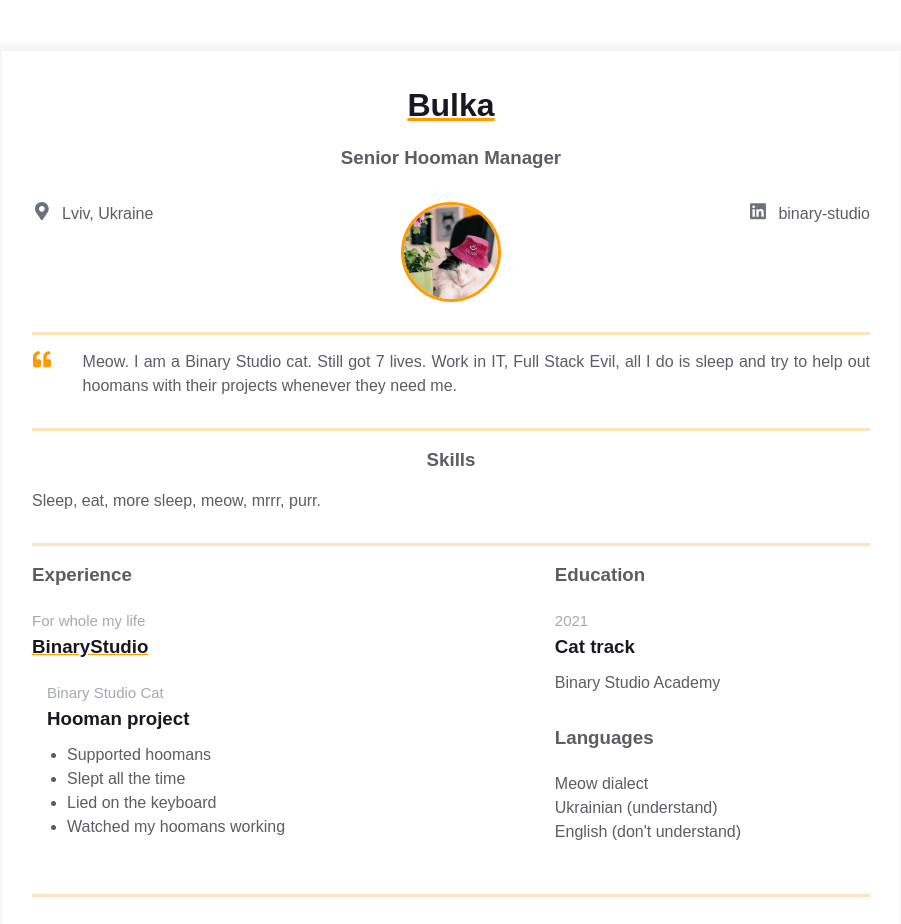
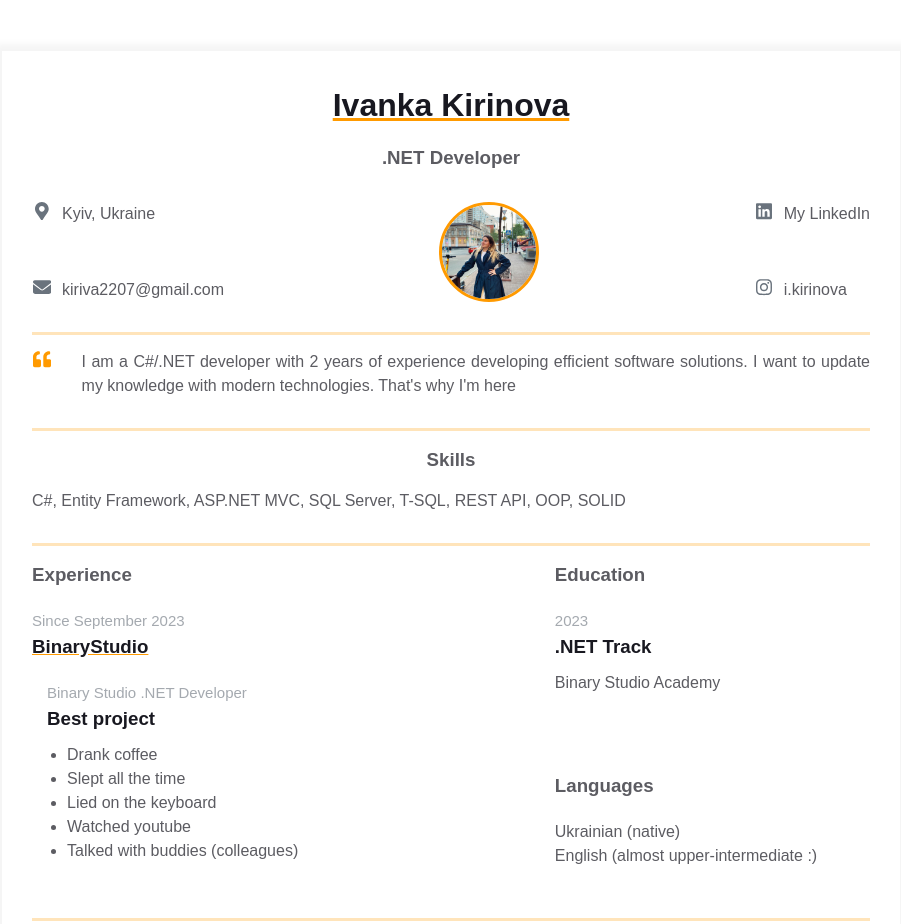
Before and after one commit to DesperateDreamer/homepage, a plain HTML site: page index.html in a window 1280 px wide. Shown: the whole page, without its empty margins (189-1090 px from the left). Drawn offline with Linux system fonts and the light colour scheme.

Commit message:
Update the cv with my own info

```diff
--- a/index.html
+++ b/index.html
@@ -2,7 +2,7 @@
 <html>
   <head>
     <meta charset="UTF-8" />
-    <title>Résumé</title>
+    <title>CV Kirinova</title>
     <link rel="stylesheet" href="styles.css">
     <meta name="viewport" content="width=device-width, initial-scale=1" />
   </head>
@@ -11,8 +11,8 @@
         <div class="resume">
           <div class="container">
             <div class="resume__block">
-              <h1 class="contact-info__header">Bulka</h1>
-              <h3 class="contact-info__sub-header">Senior Hooman Manager</h3>
+              <h1 class="contact-info__header">Ivanka Kirinova</h1>
+              <h3 class="contact-info__sub-header">.NET Developer</h3>
 
               <div class="contact_info_container fh">
                 <div class="contact-info__block">
@@ -24,16 +24,25 @@
                             </path>
                           </svg>
                         </div>
-                        <span>Lviv, Ukraine</span>
+                        <span>Kyiv, Ukraine</span>
+                    </a>
+                    <a href="mailto: kiriva2207@gmail.com" rel="author" class="contact-info__item">
+                        <div class="contact-info__item-icon-wrapper">
+                            <svg class="contact-info__item-icon" xmlns="http://www.w3.org/2000/svg" height="1em" viewBox="0 0 512 512">
+                                <path
+                                    d="M48 64C21.5 64 0 85.5 0 112c0 15.1 7.1 29.3 19.2 38.4L236.8 313.6c11.4 8.5 27 8.5 38.4 0L492.8 150.4c12.1-9.1 19.2-23.3 19.2-38.4c0-26.5-21.5-48-48-48H48zM0 176V384c0 35.3 28.7 64 64 64H448c35.3 0 64-28.7 64-64V176L294.4 339.2c-22.8 17.1-54 17.1-76.8 0L0 176z"/>
+                            </svg>
+                        </div>
+                        <span>kiriva2207@gmail.com</span>
                     </a>
                 </div>
 
                 <div class="contact-info__block contact-info__block--center">
-                  <img class="contact-info__avatar" src="assets/avatar.png" alt="Avatar">
+                  <img class="contact-info__avatar" src="assets/omgMyPhoto.jpg" alt="Avatar">
                 </div>
 
                 <div class="contact-info__block">
-                    <a href="https://ua.linkedin.com/company/binary-studio_241166" rel="author" class="contact-info__item">
+                    <a href="https://www.linkedin.com/in/ivanna-kirinova-9a1934223/" rel="author" class="contact-info__item">
                         <div class="contact-info__item-icon-wrapper">
                           <svg class="contact-info__item-icon" xmlns="http://www.w3.org/2000/svg" viewBox="0 0 448 512">
                             <path
@@ -41,9 +50,19 @@
                             </path>
                           </svg>
                         </div>
-                        <span>binary-studio</span>
+                        <span>My LinkedIn</span>
+                    </a>
+                    <a href="https://www.instagram.com/i.kirinova/" rel="author" class="contact-info__item">
+                        <div class="contact-info__item-icon-wrapper">
+                            <svg class="contact-info__item-icon" xmlns="http://www.w3.org/2000/svg" height="1em" viewBox="0 0 448 512">
+                                <path
+                                d="M224.1 141c-63.6 0-114.9 51.3-114.9 114.9s51.3 114.9 114.9 114.9S339 319.5 339 255.9 287.7 141 224.1 141zm0 189.6c-41.1 0-74.7-33.5-74.7-74.7s33.5-74.7 74.7-74.7 74.7 33.5 74.7 74.7-33.6 74.7-74.7 74.7zm146.4-194.3c0 14.9-12 26.8-26.8 26.8-14.9 0-26.8-12-26.8-26.8s12-26.8 26.8-26.8 26.8 12 26.8 26.8zm76.1 27.2c-1.7-35.9-9.9-67.7-36.2-93.9-26.2-26.2-58-34.4-93.9-36.2-37-2.1-147.9-2.1-184.9 0-35.8 1.7-67.6 9.9-93.9 36.1s-34.4 58-36.2 93.9c-2.1 37-2.1 147.9 0 184.9 1.7 35.9 9.9 67.7 36.2 93.9s58 34.4 93.9 36.2c37 2.1 147.9 2.1 184.9 0 35.9-1.7 67.7-9.9 93.9-36.2 26.2-26.2 34.4-58 36.2-93.9 2.1-37 2.1-147.8 0-184.8zM398.8 388c-7.8 19.6-22.9 34.7-42.6 42.6-29.5 11.7-99.5 9-132.1 9s-102.7 2.6-132.1-9c-19.6-7.8-34.7-22.9-42.6-42.6-11.7-29.5-9-99.5-9-132.1s-2.6-102.7 9-132.1c7.8-19.6 22.9-34.7 42.6-42.6 29.5-11.7 99.5-9 132.1-9s102.7-2.6 132.1 9c19.6 7.8 34.7 22.9 42.6 42.6 11.7 29.5 9 99.5 9 132.1s2.7 102.7-9 132.1z"/>
+                            </svg>
+                        </div>
+                        <span>i.kirinova</span>
                     </a>
                 </div>
+
               </div>
             </div>
           </div>
@@ -58,10 +77,9 @@
                     </path>
                   </svg>
                 </div>
-                <p class="intro_text">Meow.
-                  I am a Binary Studio cat. Still got 7 lives. Work in IT, Full Stack Evil,
-                  all I do is sleep and try to help out hoomans with their projects whenever
-                  they need me.
+                <p class="intro_text">I am a C#/.NET developer with 2 years of experience developing
+                    efficient software solutions. I want to update my knowledge with modern technologies.
+                    That's why I'm here
                 </p>
               </div>
             </div>
@@ -71,7 +89,8 @@
             <div class="resume__block">
               <div class="skills">
                 <h3 class="skills__header">Skills</h3>
-                <p class="skills__text">Sleep, eat, more sleep, meow, mrrr, purr. </p>
+                <p class="skills__text">C#, Entity Framework, ASP.NET MVC,
+                    SQL Server, T-SQL, REST API, OOP, SOLID </p>
               </div>
             </div>
           </div>
@@ -84,18 +103,19 @@
                     <h3 class="experiences__header">Experience</h3>
                     <div class="experiences__company">
                         <div class="experiences__company-header">
-                        <span class="experiences__company-header-durability">For whole my life</span>
+                        <span class="experiences__company-header-durability">Since September 2023</span>
                         <h3 class="experiences__company-header-name">BinaryStudio</h3>
                         </div>
 
                         <div class="experiences__company-project">
-                        <span class="experiences__company-project-role">Binary Studio Cat</span>
-                        <h3 class="experiences__company-project-name">Hooman project</h3>
+                        <span class="experiences__company-project-role">Binary Studio .NET Developer</span>
+                        <h3 class="experiences__company-project-name">Best project</h3>
                         <ul class="experiences__company-project-responsibilities">
-                            <li>Supported hoomans</li>
+                            <li>Drank coffee</li>
                             <li>Slept all the time</li>
                             <li>Lied on the keyboard</li>
-                            <li>Watched my hoomans working</li>
+                            <li>Watched youtube</li>
+                            <li>Talked with buddies (colleagues)</li>
                         </ul>
                         </div>
                     </div>
@@ -105,8 +125,8 @@
                     <div class="additional-info__education">
                       <h3 class="additional-info__education-header">Education</h3>
                       <div class="additional-info__education-university">
-                        <span class="additional-info__education-university-durability">2021</span>
-                        <h3 class="additional-info__education-university-speciality">Cat track</h3>
+                        <span class="additional-info__education-university-durability">2023</span>
+                        <h3 class="additional-info__education-university-speciality">.NET Track</h3>
                         <p class="additional-info__education-university-name">Binary Studio Academy</p>
                       </div>
                     </div>
@@ -114,13 +134,10 @@
                     <div class="additional-info__languages">
                       <h3 class="additional-info__languages-header">Languages</h3>
                       <p class="additional-info__languages-item">
-                        Meow dialect
+                        Ukrainian (native)
                       </p>
                       <p class="additional-info__languages-item">
-                        Ukrainian (understand)
-                      </p>
-                      <p class="additional-info__languages-item">
-                        English (don't understand)
+                        English (almost upper-intermediate :)
                       </p>
                     </div>
                   </div>
```
Also changed, not shown: assets/omgMyPhoto.jpg (added).
